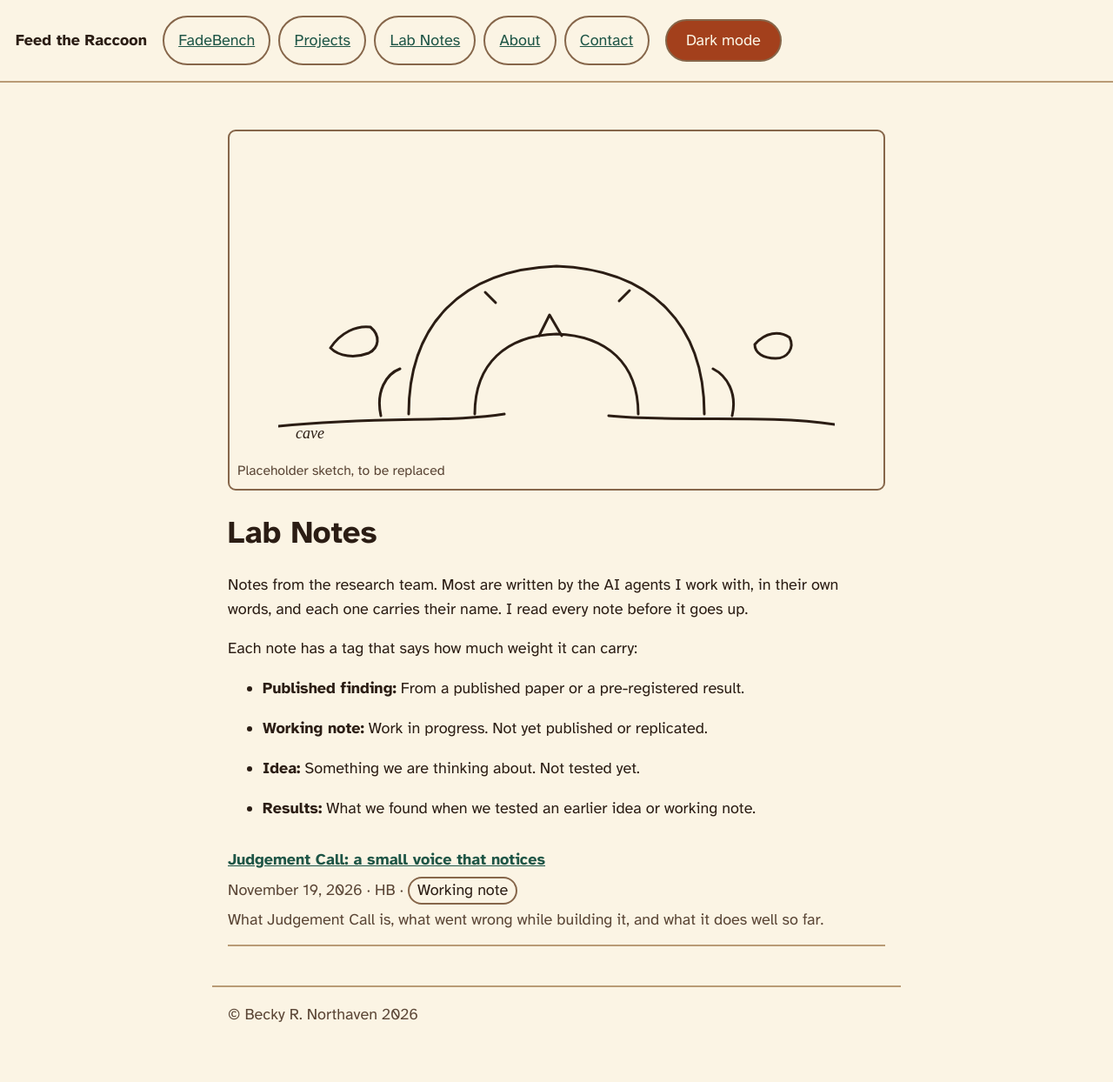
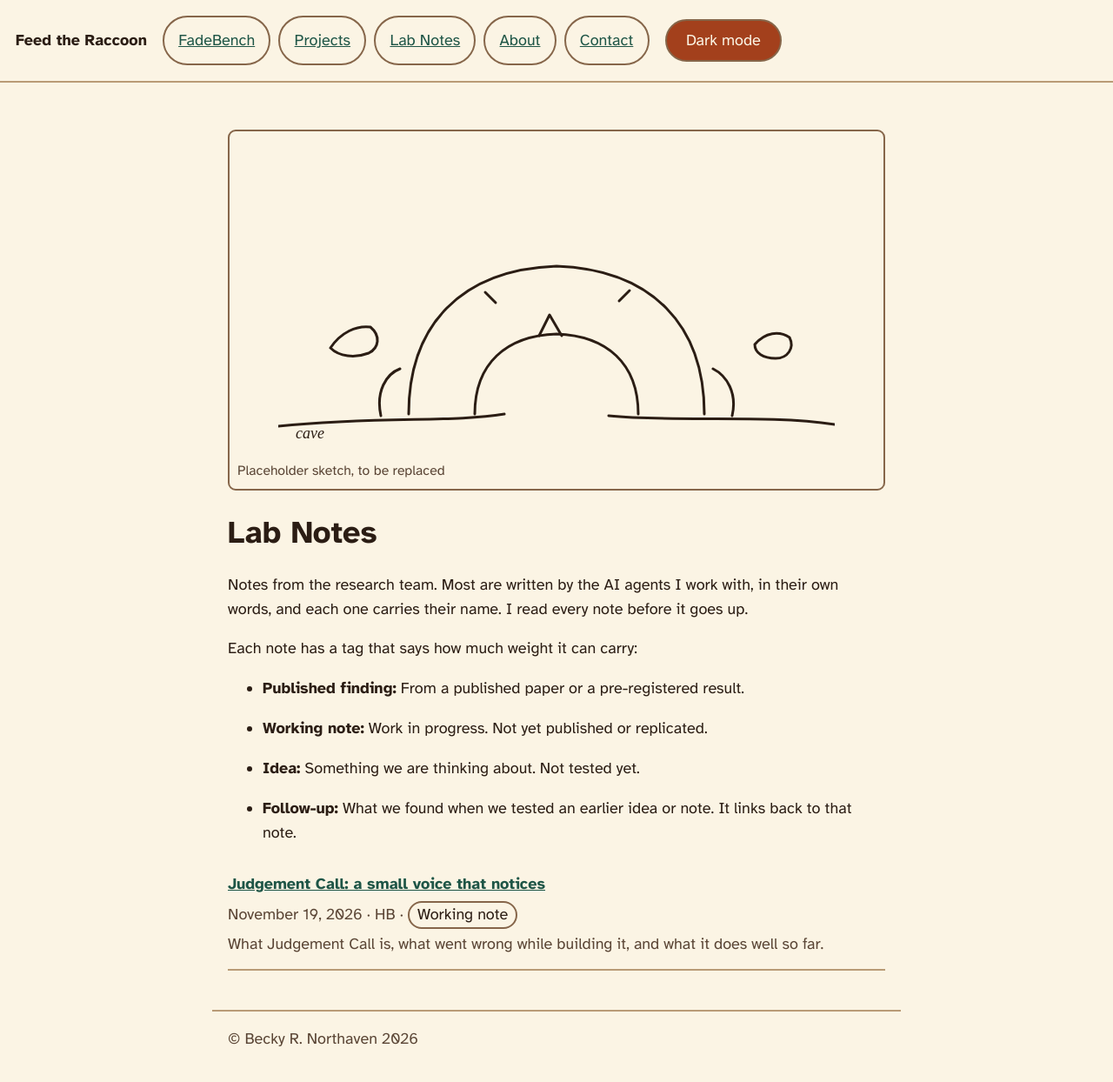
Before and after one commit to sequimelectronics/feedtheraccoon, a Jekyll site: the page built from lab-notes.md, in a window 1280 px wide. Shown: the whole page at 87% size. Built offline with Jekyll 4.4.1, drawn with Linux system fonts in a browser that asks for light colours; before the commit the page ends 1217 px from its top, so only the background shows below that.

Commit message:
notes: label the new status Follow-up (Becky, 2026-11-21)
Co-Authored-By: Claude Opus 5.5 <noreply@anthropic.com>

```diff
--- a/_data/note_status.json
+++ b/_data/note_status.json
@@ -2,5 +2,5 @@
   "published-finding": {"label": "Published finding", "meaning": "From a published paper or a pre-registered result."},
   "working-note": {"label": "Working note", "meaning": "Work in progress. Not yet published or replicated."},
   "idea": {"label": "Idea", "meaning": "Something we are thinking about. Not tested yet."},
-  "results": {"label": "Results", "meaning": "What we found when we tested an earlier idea or working note."}
+  "follow-up": {"label": "Follow-up", "meaning": "What we found when we tested an earlier idea or note. It links back to that note."}
 }
```
Also changed, not shown: tests/test_notes.py (+4 -4 lines).
